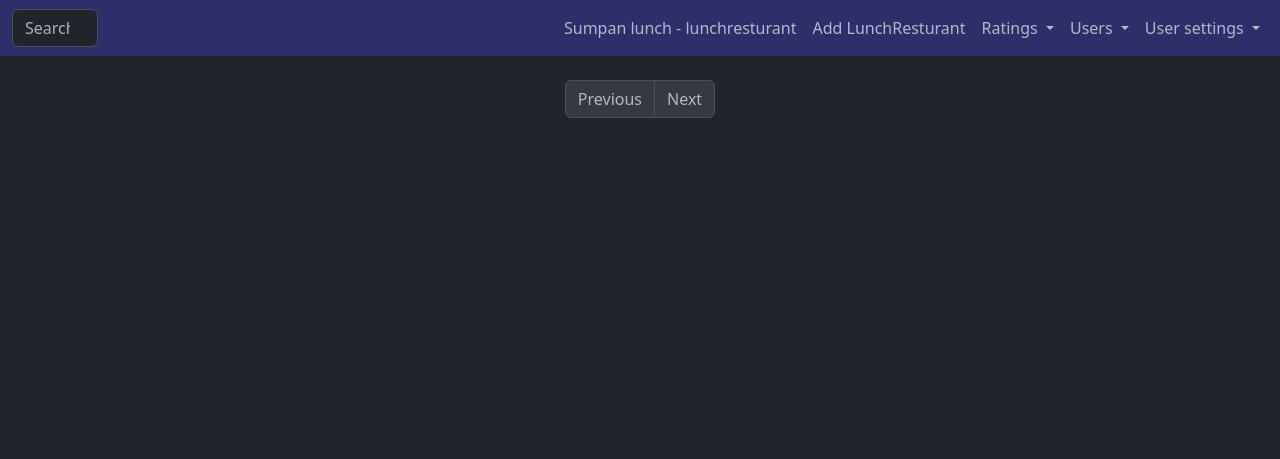
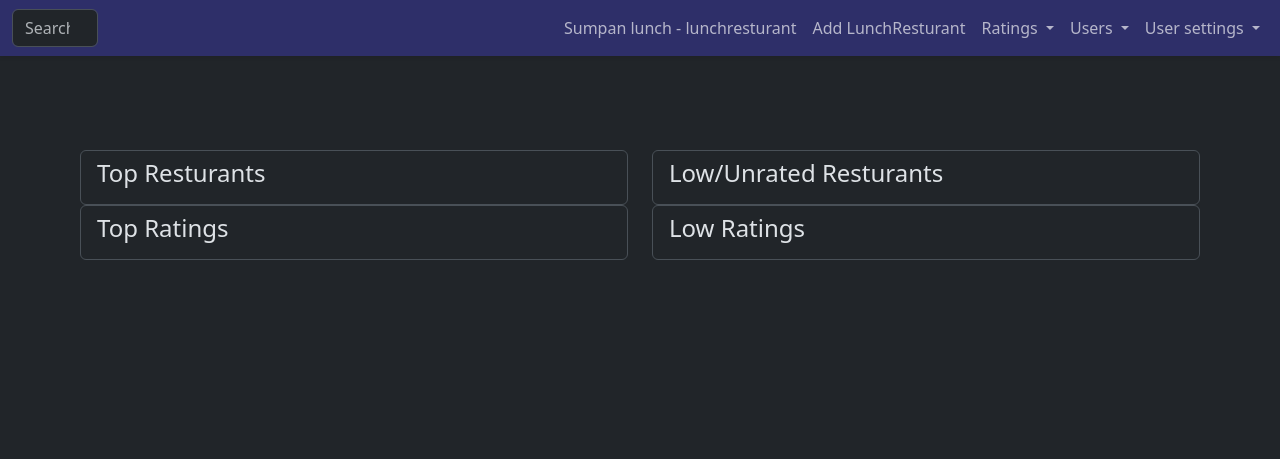
Before and after one commit to henrik-andreasson/sumpan-lunch, a Flask app: page / in a window 1280 px wide. Shown: the top 459 px of the page. Run offline with Flask 3, Linux system fonts and the light colour scheme; the visitor is signed in with stand-in values (Sample User, id 1); data comes from the database, SQL or seed files in the repository; data that the repository does not hold is empty; some libraries are stand-ins or nearby versions.

Commit message:
update homepage

```diff
--- a/app/main/routes.py
+++ b/app/main/routes.py
@@ -30,42 +30,18 @@ def before_request():
 @bp.route('/index', methods=['GET', 'POST'])
 @login_required
 def index():
-    sort_order  = request.args.get('so', 'desc')
-    sort_column = request.args.get('sc', 'name')
-    print(f"sort_order: {sort_order} sort_column: {sort_column}")
 
-    page = request.args.get('page', 1, type=int)
-    alllunchresturant = None
-    if sort_order == "desc" and sort_column == "name":
-        print("desc & name")
-        alllunchresturant = LunchResturant.query.order_by(LunchResturant.name.desc()).paginate(
-            page=page, per_page=current_app.config['POSTS_PER_PAGE'])
-    elif sort_order == "asc" and sort_column == "name":
-        print("asc & name")
-        alllunchresturant = LunchResturant.query.order_by(LunchResturant.name.asc()).paginate(
-            page=page, per_page=current_app.config['POSTS_PER_PAGE'])
-    elif sort_order == "desc" and sort_column == "rating":
-        print("desc & rating")
-        alllunchresturant = LunchResturant.query.order_by(LunchResturant.average_rating.desc()).paginate(
-            page=page, per_page=current_app.config['POSTS_PER_PAGE'])
-    elif sort_order == "asc" and sort_column == "rating":
-        print("asc & rating")
-        alllunchresturant = LunchResturant.query.order_by(LunchResturant.average_rating.asc()).paginate(
-            page=page, per_page=current_app.config['POSTS_PER_PAGE'])
-    else:
-        print("default rating desc")
-        alllunchresturant = LunchResturant.query.order_by(LunchResturant.average_rating.desc()).paginate(
-            page=page, per_page=current_app.config['POSTS_PER_PAGE'])
-
-    next_url = url_for('main.lunchresturant_list', page=alllunchresturant.next_num) \
-        if alllunchresturant.has_next else None
-    prev_url = url_for('main.lunchresturant_list', page=alllunchresturant.prev_num) \
-        if alllunchresturant.has_prev else None
-
-
-    return render_template('lunchresturant.html', title=_('lunchresturant'),
-                           alllunchresturant=alllunchresturant.items, next_url=next_url,
-                           prev_url=prev_url, so=sort_order, sc=sort_column)
+    top_rest = LunchResturant.query.order_by(LunchResturant.average_rating.desc()).limit(10)
+    low_rest = LunchResturant.query.order_by(LunchResturant.average_rating.asc()).limit(10)
+    top_rate = Rating.query.order_by(Rating.rating.desc()).limit(10)
+    low_rate = Rating.query.order_by(Rating.rating.asc()).limit(10)
+    print("hej")
+    return render_template('index.html', title=_('lunchresturant'),
+                           top_rest=top_rest,
+                           low_rest=low_rest,
+                           top_rate=top_rate,
+                           low_rate=low_rate
+                           )
 
 
 @bp.route('/user/<username>')
@@ -432,20 +408,42 @@ def lunchresturant_view(id):
 @bp.route('/lunchresturant/list/', methods=['GET', 'POST'])
 @login_required
 def lunchresturant_list():
+    sort_order  = request.args.get('so', 'desc')
+    sort_column = request.args.get('sc', 'name')
+    print(f"sort_order: {sort_order} sort_column: {sort_column}")
 
     page = request.args.get('page', 1, type=int)
-
-    lunchresturant = LunchResturant.query.order_by(LunchResturant.name).paginate(
+    alllunchresturant = None
+    if sort_order == "desc" and sort_column == "name":
+        print("desc & name")
+        alllunchresturant = LunchResturant.query.order_by(LunchResturant.name.desc()).paginate(
+            page=page, per_page=current_app.config['POSTS_PER_PAGE'])
+    elif sort_order == "asc" and sort_column == "name":
+        print("asc & name")
+        alllunchresturant = LunchResturant.query.order_by(LunchResturant.name.asc()).paginate(
+            page=page, per_page=current_app.config['POSTS_PER_PAGE'])
+    elif sort_order == "desc" and sort_column == "rating":
+        print("desc & rating")
+        alllunchresturant = LunchResturant.query.order_by(LunchResturant.average_rating.desc()).paginate(
+            page=page, per_page=current_app.config['POSTS_PER_PAGE'])
+    elif sort_order == "asc" and sort_column == "rating":
+        print("asc & rating")
+        alllunchresturant = LunchResturant.query.order_by(LunchResturant.average_rating.asc()).paginate(
+            page=page, per_page=current_app.config['POSTS_PER_PAGE'])
+    else:
+        print("default rating desc")
+        alllunchresturant = LunchResturant.query.order_by(LunchResturant.average_rating.desc()).paginate(
             page=page, per_page=current_app.config['POSTS_PER_PAGE'])
 
-    next_url = url_for('main.lunchresturant_list', page=lunchresturant.next_num) \
-        if lunchresturant.has_next else None
-    prev_url = url_for('main.lunchresturant_list', page=lunchresturant.prev_num) \
-        if lunchresturant.has_prev else None
+    next_url = url_for('main.lunchresturant_list', page=alllunchresturant.next_num) \
+        if alllunchresturant.has_next else None
+    prev_url = url_for('main.lunchresturant_list', page=alllunchresturant.prev_num) \
+        if alllunchresturant.has_prev else None
 
-    return render_template('lunchresturant.html', title=_('lunchresturant'),
-                           alllunchresturant=lunchresturant.items, next_url=next_url,
-                           prev_url=prev_url)
+
+    return render_template('index.html', title=_('lunchresturant'),
+                           alllunchresturant=alllunchresturant.items, next_url=next_url,
+                           prev_url=prev_url, so=sort_order, sc=sort_column)
 
 @bp.route('/lunchresturant/search/', methods=['POST','GET'])
 @login_required
--- a/app/templates/index.html
+++ b/app/templates/index.html
@@ -2,8 +2,8 @@
 {% import 'bootstrap/wtf.html' as wtf %}
 
 {% block metatags %}
-<title>{{_('Sumpan Lunch')}}</title>
-<meta name="description" content="Teamplan">
+<title>{% if title %}{{ title }} - {% else %}{{ _('Welcome to mylunch') }}{% endif %}</title>
+<meta name="description" content="{% if title %}{{ title }} - {% else %}{{ _('Welcome to mylunch') }}{% endif %}">
 {% endblock %}
 
 
@@ -15,62 +15,81 @@
   {% set so %}desc{% endset %}
 {% endif %}
 
-    <h1>{{ _('Hi, %(username)s!', username=current_user.username) }}</h1>
-    <nav aria-label="...">
-        <ul class="pagination justify-content-center">
-          <li class="page-item{% if not prev_url %} disabled{% endif %}">
-            <a class="page-link" href="#" tabindex="-1">Previous</a>
-          </li>
-          <li class="page-item{% if not next_url %} disabled{% endif %}">
-            <a class="page-link" href="#">Next</a>
-          </li>
-        </ul>
-    </nav>
 
-    {% if lunchresturants %}
+  <div class="container">
+    <div class="row">
+        <div class="col-sm-6">
 
-        <h1>{{ _('List Lunch Resturants') }}</h1>
+  {% if top_rest %}
+      <div class="list-group">
+        <a class="list-group-item" href="{{ url_for('main.lunchresturant_add') }}">
+          <h4 class="list-group-item-heading">{{_('Top Resturants')}}</h4>
+        </a>
+        {% for r in top_rest %}
+          <a href="{{ url_for('main.lunchresturant_view', id=r.id) }}" class="list-group-item">
+            {{r.name}} ({{ r.average_rating }})
+          </a>
+        {% endfor %}
+      </div>
+  {% endif %}
 
-        <table class="table table-hover">
-          <tr>
-            <td><A HREF="{{url_for('main.index', so=order)}}">   {{ _('Name') }}   </a></td>
-            <td><A HREF="{{url_for('main.index', so=order)}}">   {{ _('Rating') }}   </a></td>
-            <td>{{_('About')}}</td>
-          </tr>
+    </div>
+    <div class="col-sm-6">
 
-        {% for rest in lunchresturants %}
+      {% if low_rest %}
+          <div class="list-group">
+            <a class="list-group-item" href="{{ url_for('main.lunchresturant_add') }}">
+              <h4 class="list-group-item-heading">{{_('Low/Unrated Resturants')}}</h4>
+            </a>
+            {% for r in low_rest %}
+              <a href="{{ url_for('main.lunchresturant_view', id=r.id) }}" class="list-group-item">
+                {{r.name}} ({{ r.average_rating }})
+              </a>
+            {% endfor %}
+          </div>
+      {% endif %}
 
-              <tr>
-                <td>  {{rest.name}}        </td>
-                <td>  {{ rest.average_rating }}        </td>
-                <td>
-                  <a href="{{ url_for('main.lunchresturant_view', id=rest.id) }}"> {{_('View resurant')}}</a>
-                  <a href="{{ url_for('main.rating_add', restid=rest.id) }}" class="navbar-brand">
-                    <img src="{{ url_for('static', filename='rate.png') }}" alt="add rating" />
-                  </a>
+    </div>
+  </div>
+  <div class="row">
+    <div class="col-sm-6">
 
-               </td>
-
-              </tr>
-          {% endfor %}
-
-          </table>
+    {% if top_rate %}
+      <div class="list-group">
+      <a class="list-group-item" href="{{ url_for('main.rating_add') }}">
+        <h4 class="list-group-item-heading">{{_('Top Ratings')}}</h4>
+      </a>
+      {% for a in top_rate %}
+        <a href="{{ url_for('main.rating_view', id=a.id) }}" class="list-group-item">
+          {{a.resturant.name}} ({{ a.rating }}) by {{a.user.username}}
+        </a>
+      {% endfor %}
+    </div>
     {% endif %}
 
-    <nav aria-label="...">
-        <ul class="pagination justify-content-center">
-          <li class="page-item{% if not prev_url %} disabled{% endif %}">
-            <a class="page-link" href="#" tabindex="-1">Previous</a>
-          </li>
-          <li class="page-item{% if not next_url %} disabled{% endif %}">
-            <a class="page-link" href="#">Next</a>
-          </li>
-        </ul>
-    </nav>
-    <hr>
-    {% if form %}
-    {{ wtf.quick_form(form) }}
-    <br>
-    {% endif %}
+  </div>
+  <div class="col-sm-6">
+
+  {% if low_rate %}
+    <div class="list-group">
+    <a class="list-group-item" href="{{ url_for('main.rating_add') }}">
+      <h4 class="list-group-item-heading">{{_('Low Ratings')}}</h4>
+    </a>
+    {% for a in low_rate %}
+      <a href="{{ url_for('main.rating_view', id=a.id) }}" class="list-group-item">
+        {{a.resturant.name}} ({{ a.rating }}) by {{a.user.username}}
+      </a>
+    {% endfor %}
+    </div>
+  {% endif %}
+
+  </div>
+
+  </div>
+</div>
+</div>
+
+
+
 
 {% endblock %}
--- a/config.py
+++ b/config.py
@@ -6,6 +6,7 @@ basedir = os.path.abspath(os.path.dirname(__file__))
 class Config(object):
     SECRET_KEY = os.environ.get('SECRET_KEY') or 'you-will-never-guess'
     GOOGLE_MAPS_API_KEY = os.environ.get('GOOGLE_MAPS_API_KEY') or 'set-this-to-the-api-key-from-google'
+    SITE_NAME  = os.environ.get('SITE_NAME') or 'Sumpan Lunch'
     SQLALCHEMY_DATABASE_URI = os.environ.get('DATABASE_URL') or \
         'sqlite:///' + os.path.join(basedir, 'app.db')
     SQLALCHEMY_TRACK_MODIFICATIONS = False
```
